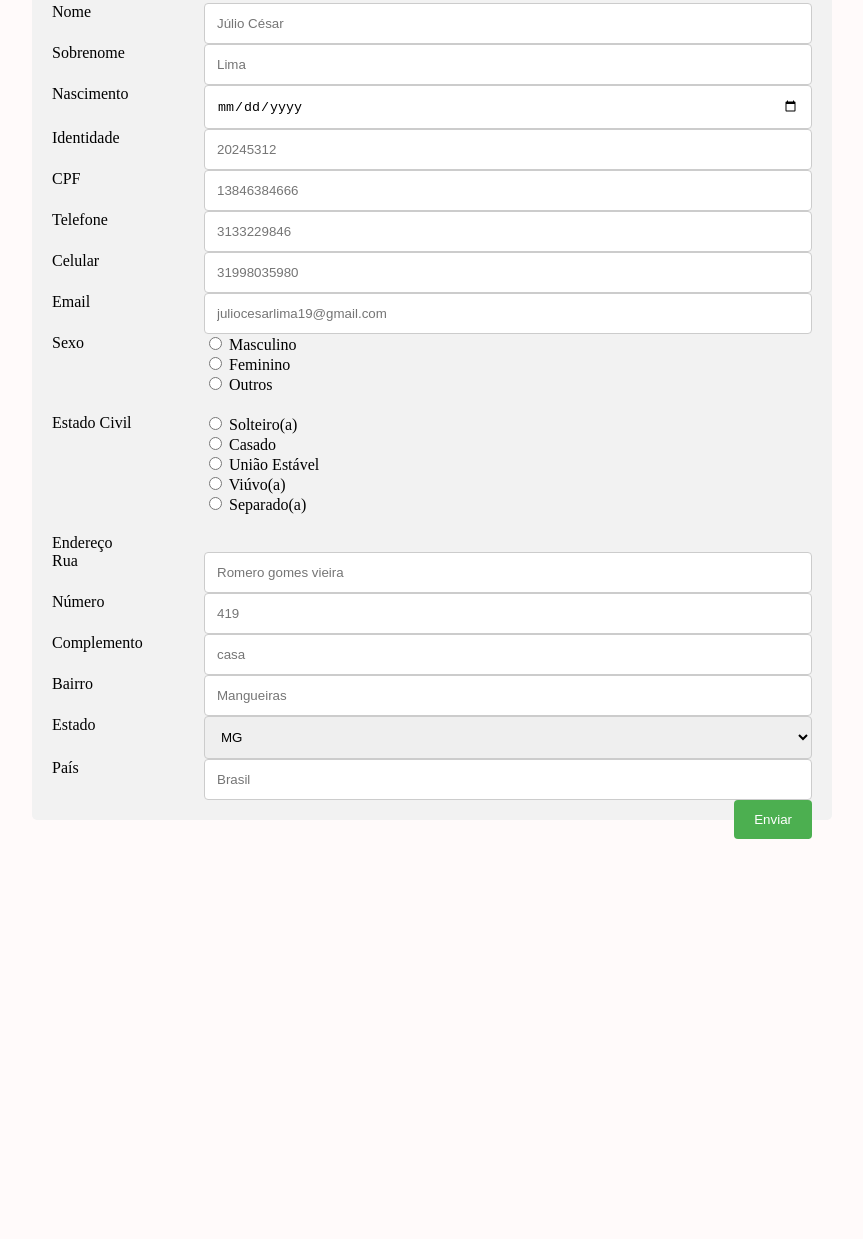
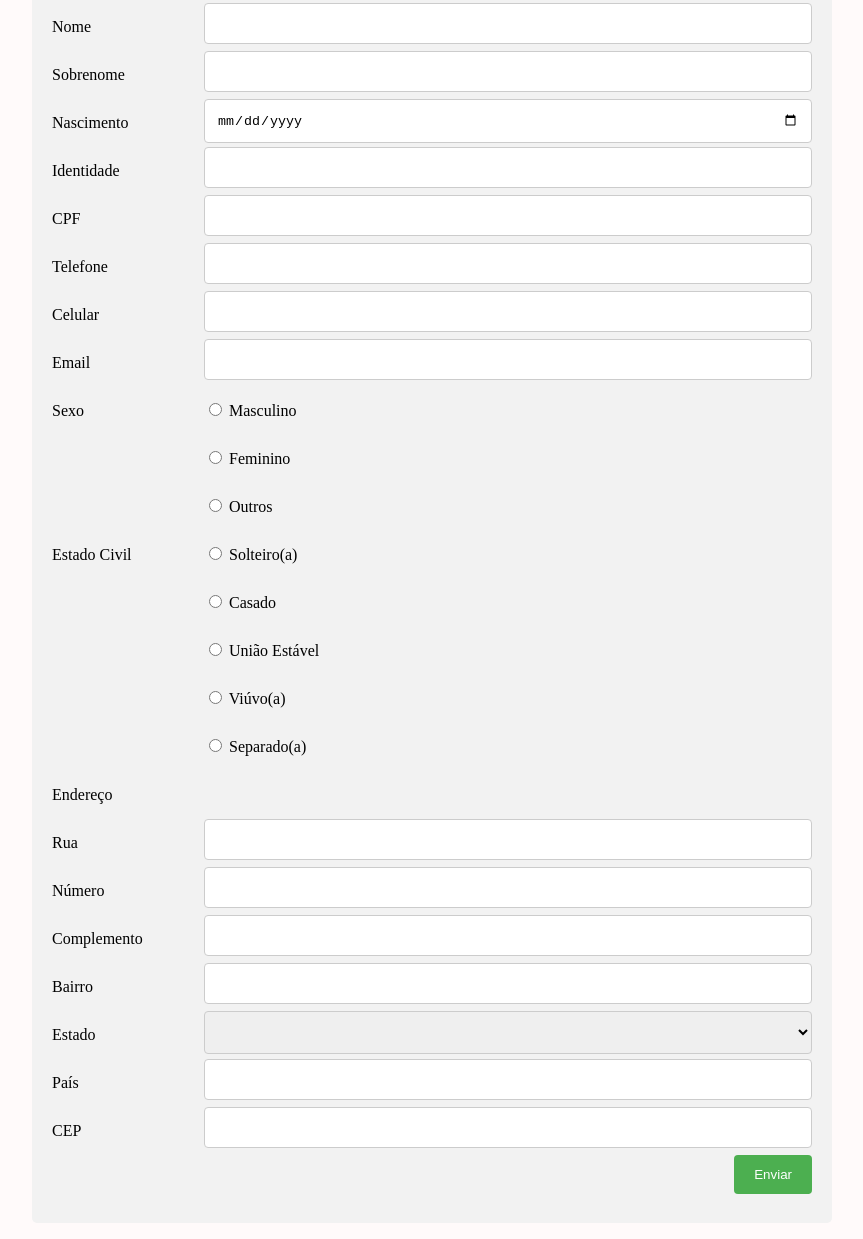
Before and after one commit to jcl1997/julio-lima-ra-31910749-HTML, a plain HTML site: page html/formulario.html in a window 1280 px wide. Shown: the part 199-1438 px from the top of the page, without its empty margins (208-1071 px from the left). Before the commit the page ends 1038 px from the top, so only its background shows below. Drawn offline with Linux system fonts and the light colour scheme.

Commit message:
refactor(frontend) refaz formulario

```diff
--- a/css/formulario.css
+++ b/css/formulario.css
@@ -2,6 +2,7 @@ div > form{
   border-radius: 5px;
   background-color: #f2f2f2;
   padding: 20px;
+  height: 1200px;
 }
 
 input[type=text],
@@ -42,33 +43,39 @@ input[type=submit]:hover {
 
 .coluna .left {
     width: 20%;
+    line-height:3;
     float: left;
 }
 
 .coluna .right {
     width: 80%;
+    line-height:3;
     float: right;
 }
 .coluna .left-radio-sexo {
     width: 20%;
+    line-height:3;
     min-height: 80px;
     float: left;
 }
 
 .coluna .right-radio-sexo {
     width: 80%;
+    line-height:3;
     min-height: 80px;
     float: right;
 }
 
 .coluna .left-radio-estado-civil {
     width: 20%;
+    line-height:3;
     min-height: 120px;
     float: left;
 }
 
 .coluna .right-radio-estado-civil {
     width: 80%;
+    line-height:3;
     min-height: 120px;
     float: right;
 }
--- a/html/formulario.html
+++ b/html/formulario.html
@@ -49,8 +49,7 @@
                             id="nome"
                             name="nome"
                             title="Nome"
-                            type="text"
-                            placeholder="Júlio César" />
+                            type="text" />
                     </div>
                 </div>
                 <div class="coluna">
@@ -64,8 +63,7 @@
                             id="sobrenome"
                             name="sobrenome"
                             title="Sobrenome"
-                            type="text"
-                            placeholder="Lima" />
+                            type="text" />
                     </div>
                 </div>
                 <div class="coluna">
@@ -93,8 +91,7 @@
                             id="identidade"
                             name="identidade"
                             title="Identidade"
-                            type="number"
-                            placeholder="20245312" />
+                            type="number" />
                     </div>
                 </div>
                 <div class="coluna">
@@ -108,8 +105,7 @@
                             id="cpf"
                             name="cpf"
                             title="CPF"
-                            type="number"
-                            placeholder="13846384666" />
+                            type="number" />
                     </div>
                 </div>
                 <div class="coluna">
@@ -123,8 +119,7 @@
                             id="telefone"
                             name="telefone"
                             title="Telefone"
-                            type="number"
-                            placeholder="3133229846" />
+                            type="number" />
                     </div>
                 </div>
                 <div class="coluna">
@@ -138,8 +133,7 @@
                             id="celular"
                             name="celular"
                             title="Celular"
-                            type="number"
-                            placeholder="31998035980" />
+                            type="number" />
                     </div>
                 </div>
                 <div class="coluna">
@@ -153,8 +147,7 @@
                             id="email"
                             name="email"
                             title="email"
-                            type="email"
-                            placeholder="juliocesarlima19@gmail.com" />
+                            type="email" />
                     </div>
                 </div>
                 <div class="coluna">
@@ -253,9 +246,9 @@
                             for="endereco"
                             title="Endereço">Endereço</label>
                     </div>
-                    <div class="right"></div>
+                    <div class="right">&nbsp;</div>
+                    <br/ >
                     <div class="coluna">
-                        <br />
                         <div class="left">
                             <label
                                 for="rua"
@@ -266,8 +259,7 @@
                             id="rua"
                             name="rua"
                             title="Rua"
-                            type="text"
-                            placeholder="Romero gomes vieira" />
+                            type="text" />
                         </div>
                     </div>
                     <div>
@@ -283,8 +275,7 @@
                                 id="numero"
                                 name="numero"
                                 title="Número"
-                                type="text"
-                                placeholder="419" />
+                                type="text" />
                         </div>
                     </div>
                     <div class="coluna">
@@ -298,8 +289,7 @@
                                 id="complemento"
                                 name="complemento"
                                 title="Complemento"
-                                type="text"
-                                placeholder="casa" />
+                                type="text" />
                         </div>
                     </div>
                     <div class="coluna">
@@ -313,8 +303,7 @@
                                 id="bairro"
                                 name="bairro"
                                 title="Bairro"
-                                type="text"
-                                placeholder="Mangueiras" />
+                                type="text" />
                         </div>
                     </div>
                     <div class="coluna">
@@ -329,6 +318,7 @@
                                 name="estado"
                                 title="Estado"
                                 placeholder="Seleciona estado">
+                                <option value="" selected></option>
                                 <option value="Acre">AC</option>
                                 <option value="Alagoas">AL</option>
                                 <option value="Amapá">AP</option>
@@ -340,7 +330,7 @@
                                 <option value="Goiás">GO</option>
                                 <option value="Maranhão">MA</option>
                                 <option value="Mato Grosso">MT</option>
-                                <option value="Minas Gerais" selected>MG</option>
+                                <option value="Minas Gerais">MG</option>
                                 <option value="Pará">PA</option>
                                 <option value="Paraíba">PB</option>
                                 <option value="Paraná">PR</option>
@@ -369,8 +359,21 @@
                                 id="pais"
                                 name="pais"
                                 title="País"
-                                type="text"
-                                placeholder="Brasil" />
+                                type="text" />
+                        </div>
+                    </div>
+                    <div class="coluna">
+                        <div class="left">
+                            <label
+                                for="cep"
+                                title="CEP">CEP</label>
+                        </div>
+                        <div class="right">
+                            <input
+                                id="cep"
+                                name="cep"
+                                title="CEP"
+                                type="text" />
                         </div>
                     </div>
                 </div>
```
